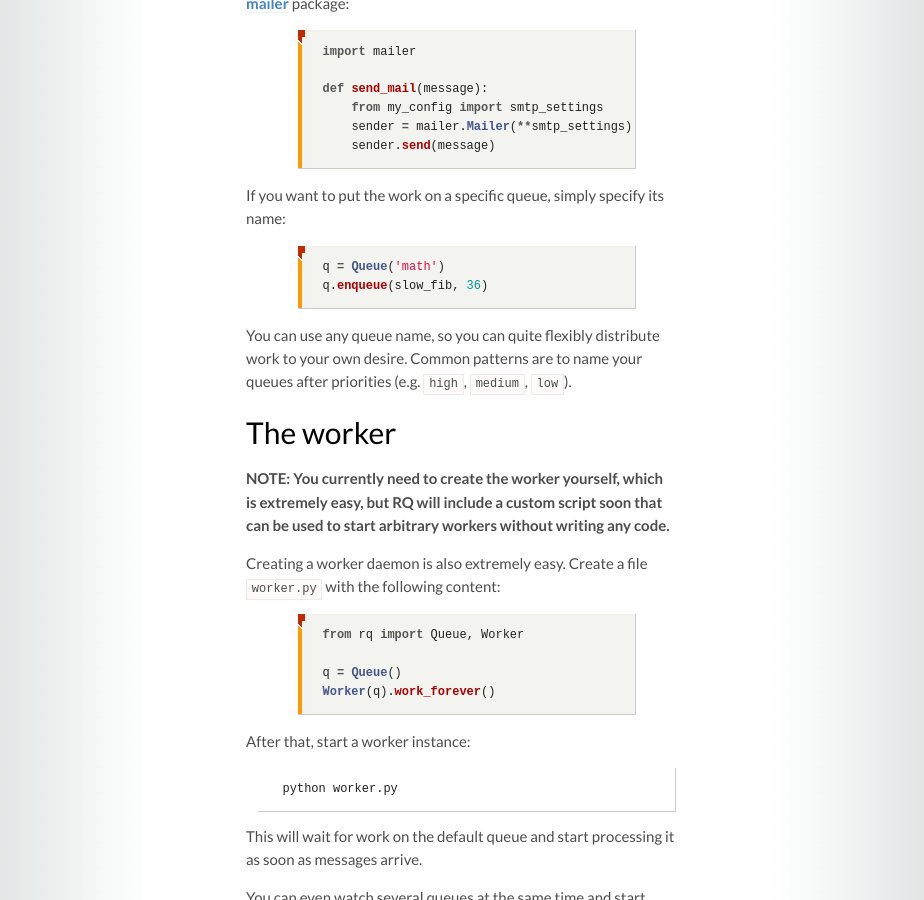
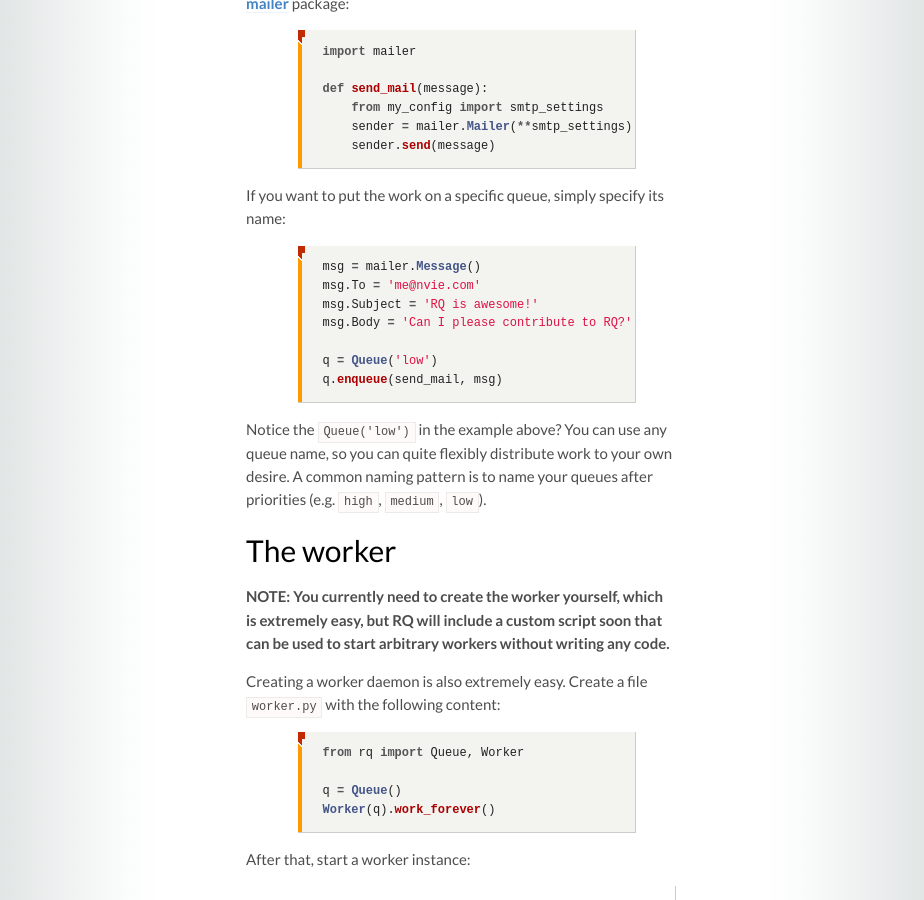
Before and after one commit to rq/rq, a Jekyll site: the page built from index.md, in a window 1280 px wide and 900 px high, scrolled down 957 px. Shown: the whole window, without its empty margins (179-1103 px from the left). Built offline with Jekyll 4.4.1, drawn with Linux system fonts in a browser that asks for light colours; some web fonts are replaced; Markdown is read by kramdown in place of the engine named in the settings.

Commit message:
Better mail example.

```diff
--- a/index.md
+++ b/index.md
@@ -53,13 +53,19 @@ def send_mail(message):
 If you want to put the work on a specific queue, simply specify its name:
 
 {% highlight python %}
-q = Queue('math')
-q.enqueue(slow_fib, 36)
+msg = mailer.Message()
+msg.To = 'me@nvie.com'
+msg.Subject = 'RQ is awesome!'
+msg.Body = 'Can I please contribute to RQ?'
+
+q = Queue('low')
+q.enqueue(send_mail, msg)
 {% endhighlight %}
 
-You can use any queue name, so you can quite flexibly distribute work to your
-own desire.  Common patterns are to name your queues after priorities (e.g.
-`high`, `medium`, `low`).
+Notice the `Queue('low')` in the example above?  You can use any queue name, so
+you can quite flexibly distribute work to your own desire.  A common naming
+pattern is to name your queues after priorities (e.g.  `high`, `medium`,
+`low`).
 
 [m]: http://pypi.python.org/pypi/mailer
 
```
